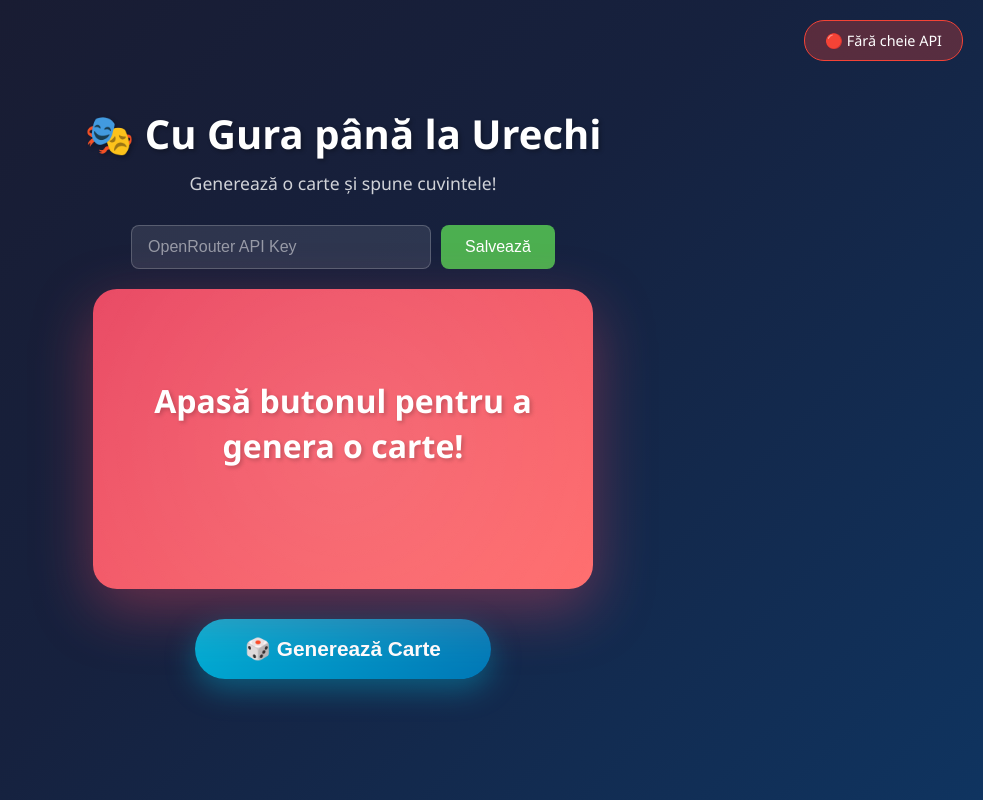
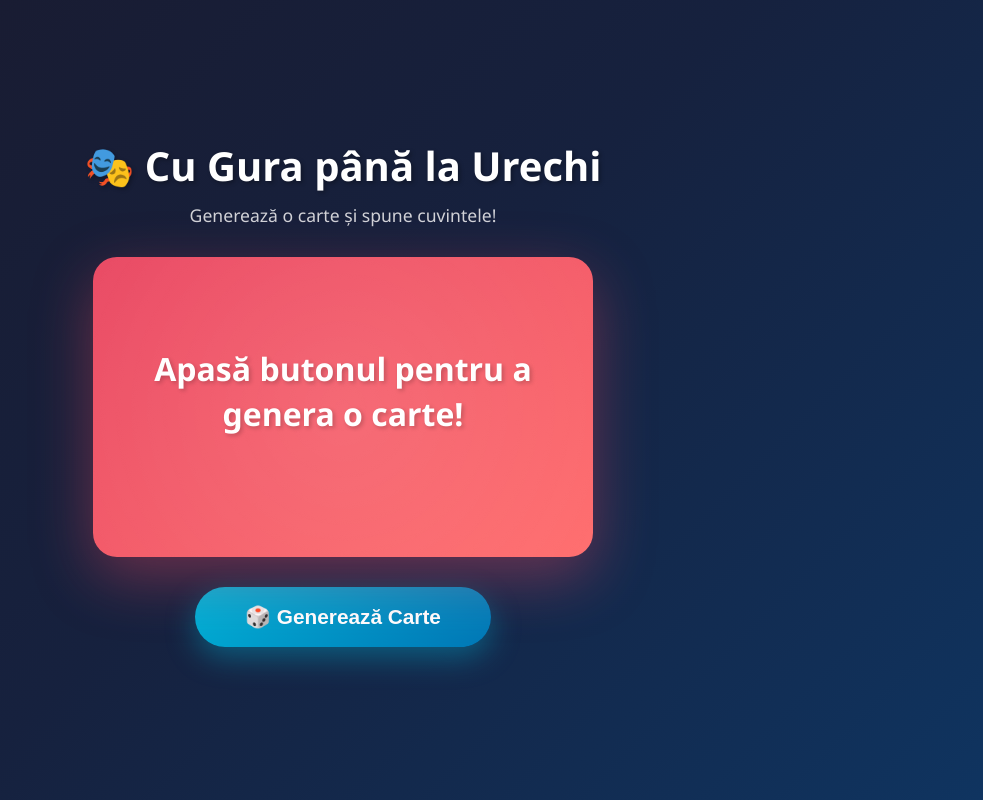
Before and after one commit to Chocksy/cu-gura-game, a plain HTML site: page index.html in a window 1280 px wide. Shown: the whole page, without its empty margins (297-1280 px from the left). Drawn offline with Linux system fonts and the light colour scheme.

Commit message:
Simplify: use server API key, remove input

```diff
--- a/index.html
+++ b/index.html
@@ -34,45 +34,6 @@
             font-size: 1.1rem;
             opacity: 0.8;
             margin-bottom: 30px;
-        }
-
-        .api-section {
-            margin-bottom: 20px;
-            display: flex;
-            gap: 10px;
-            flex-wrap: wrap;
-            justify-content: center;
-        }
-
-        .api-section input {
-            padding: 12px 16px;
-            border: none;
-            border-radius: 8px;
-            font-size: 1rem;
-            width: 300px;
-            background: rgba(255,255,255,0.1);
-            color: white;
-            border: 1px solid rgba(255,255,255,0.2);
-        }
-
-        .api-section input::placeholder {
-            color: rgba(255,255,255,0.5);
-        }
-
-        .api-section button {
-            padding: 12px 24px;
-            border: none;
-            border-radius: 8px;
-            font-size: 1rem;
-            cursor: pointer;
-            background: #4CAF50;
-            color: white;
-            transition: transform 0.2s, background 0.2s;
-        }
-
-        .api-section button:hover {
-            background: #45a049;
-            transform: scale(1.05);
         }
 
         .card {
@@ -179,25 +140,6 @@
             text-align: center;
         }
 
-        .status {
-            position: fixed;
-            top: 20px;
-            right: 20px;
-            padding: 10px 20px;
-            border-radius: 20px;
-            font-size: 0.9rem;
-        }
-
-        .status.connected {
-            background: rgba(76, 175, 80, 0.3);
-            border: 1px solid #4CAF50;
-        }
-
-        .status.disconnected {
-            background: rgba(244, 67, 54, 0.3);
-            border: 1px solid #f44336;
-        }
-
         @media (max-width: 600px) {
             h1 { font-size: 1.8rem; }
             .card { padding: 30px 20px; min-width: 280px; }
@@ -210,13 +152,6 @@
 <body>
     <h1>🎭 Cu Gura până la Urechi</h1>
     <p class="subtitle">Generează o carte și spune cuvintele!</p>
-
-    <div class="api-section" id="apiSection">
-        <input type="password" id="apiKey" placeholder="OpenRouter API Key">
-        <button onclick="saveApiKey()">Salvează</button>
-    </div>
-
-    <div class="status" id="status">⚪ Fără cheie API</div>
 
     <div class="card" id="card">
         <div class="words" id="words">Apasă butonul pentru a genera o carte!</div>
@@ -232,12 +167,13 @@
 
     <p class="error" id="error"></p>
 
-    <!-- API Key injected by server (will be replaced by entrypoint.sh) -->
+    <!-- API Key injected by server -->
     <script>window.OPENROUTER_API_KEY = "%%OPENROUTER_API_KEY%%";</script>
 
     <script>
         const OPENROUTER_URL = 'https://openrouter.ai/api/v1/chat/completions';
         const MODEL = 'openai/gpt-4o-mini';
+        const API_KEY = window.OPENROUTER_API_KEY;
 
         const EXECUTION_STYLES = [
             { text: 'Cu gura deschisă', icon: '😮' },
@@ -246,47 +182,7 @@
             { text: 'Cu zâmbet', icon: '😊' }
         ];
 
-        // Check for server-injected key first, then localStorage
-        const SERVER_KEY = window.OPENROUTER_API_KEY !== '%%OPENROUTER_API_KEY%%' ? window.OPENROUTER_API_KEY : null;
-        let apiKey = SERVER_KEY || localStorage.getItem('openrouter_api_key') || '';
-
-        function init() {
-            if (apiKey) {
-                document.getElementById('apiSection').style.display = 'none';
-                updateStatus(true, !!SERVER_KEY);
-            } else {
-                updateStatus(false);
-            }
-        }
-
-        function saveApiKey() {
-            const input = document.getElementById('apiKey');
-            apiKey = input.value.trim();
-            if (apiKey) {
-                localStorage.setItem('openrouter_api_key', apiKey);
-                document.getElementById('apiSection').style.display = 'none';
-                updateStatus(true, false);
-            }
-        }
-
-        function updateStatus(connected, isServer) {
-            const status = document.getElementById('status');
-            if (connected) {
-                status.textContent = isServer ? '🟢 Cheie server' : '🟢 Cheie salvată';
-                status.className = 'status connected';
-            } else {
-                status.textContent = '🔴 Fără cheie API';
-                status.className = 'status disconnected';
-            }
-        }
-
         async function generateCard() {
-            if (!apiKey) {
-                document.getElementById('error').textContent = 'Te rog introdu cheia API!';
-                document.getElementById('apiSection').style.display = 'flex';
-                return;
-            }
-
             const btn = document.getElementById('generateBtn');
             const wordsEl = document.getElementById('words');
             const executionEl = document.getElementById('execution');
@@ -302,7 +198,7 @@
                 const response = await fetch(OPENROUTER_URL, {
                     method: 'POST',
                     headers: {
-                        'Authorization': `Bearer ${apiKey}`,
+                        'Authorization': `Bearer ${API_KEY}`,
                         'Content-Type': 'application/json',
                         'HTTP-Referer': window.location.href,
                         'X-Title': 'Cu Gura pana la Urechi'
@@ -340,29 +236,12 @@
             } catch (err) {
                 console.error(err);
                 errorEl.textContent = `Eroare: ${err.message}`;
-                if (err.message.includes('401')) {
-                    errorEl.textContent = 'Cheie API invalidă! Reîncarcă pagina și introdu o cheie validă.';
-                    localStorage.removeItem('openrouter_api_key');
-                    if (!SERVER_KEY) {
-                        apiKey = '';
-                        document.getElementById('apiSection').style.display = 'flex';
-                        updateStatus(false);
-                    }
-                }
             } finally {
                 btn.disabled = false;
                 btn.textContent = '🎲 Generează Carte';
                 btn.classList.remove('loading');
             }
         }
-
-        // Reset API key function (for debugging)
-        function resetKey() {
-            localStorage.removeItem('openrouter_api_key');
-            location.reload();
-        }
-
-        init();
     </script>
 </body>
 </html>
```
